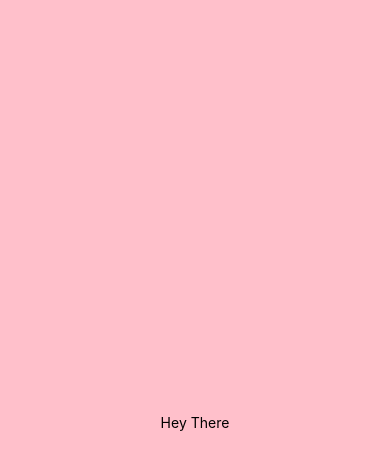
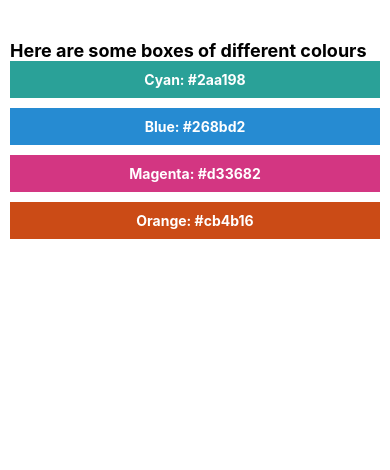
Before and after one commit to luml/AwesomeProject, a React Native app: screen / in a window 390 px wide. Shown: the top 470 px of the page. Built offline with nearby package versions, Linux system fonts and the light colour scheme.

Commit message:
feat(components for colorBox)

```diff
--- a/App.js
+++ b/App.js
@@ -1,11 +1,18 @@
 import React from 'react';
 import { View, Text, SafeAreaView, StyleSheet } from 'react-native';
+import ColorBox from './components/ColorBox';
 
 const App = () => {
   return (
-    <SafeAreaView style={styles.safeArea}>
+    <SafeAreaView>
       <View style={styles.container}>
-        <Text>Hey There</Text>
+        <Text style={styles.text}>
+          Here are some boxes of different colours
+        </Text>
+        <ColorBox colorName="Cyan" hexCode="#2aa198" />
+        <ColorBox colorName="Blue" hexCode="#268bd2" />
+        <ColorBox colorName="Magenta" hexCode="#d33682" />
+        <ColorBox colorName="Orange" hexCode="#cb4b16" />
       </View>
     </SafeAreaView>
   );
@@ -13,13 +20,12 @@
 
 const styles = StyleSheet.create({
   container: {
-    backgroundColor: 'pink',
-    justifyContent: 'center',
-    alignItems: 'center',
-    flex: 1,
+    paddingHorizontal: 10,
+    paddingTop: 40,
   },
-  safeArea: {
-    flex: 2,
+  text: {
+    fontSize: 18,
+    fontWeight: 'bold',
   },
 });
 
--- /dev/null
+++ b/components/ColorBox.js
@@ -0,0 +1,30 @@
+import React from 'react';
+import { View, Text, StyleSheet } from 'react-native';
+
+const ColorBox = ({ colorName, hexCode }) => {
+  const boxColor = {
+    backgroundColor: hexCode,
+  };
+  return (
+    <View style={[styles.box, boxColor]}>
+      <Text style={styles.boxText}>
+        {colorName}: {hexCode}
+      </Text>
+    </View>
+  );
+};
+
+const styles = StyleSheet.create({
+  box: {
+    padding: 10,
+    justifyContent: 'center',
+    alignItems: 'center',
+    marginBottom: 10,
+  },
+  boxText: {
+    color: 'white',
+    fontWeight: 'bold',
+  },
+});
+
+export default ColorBox;
```
